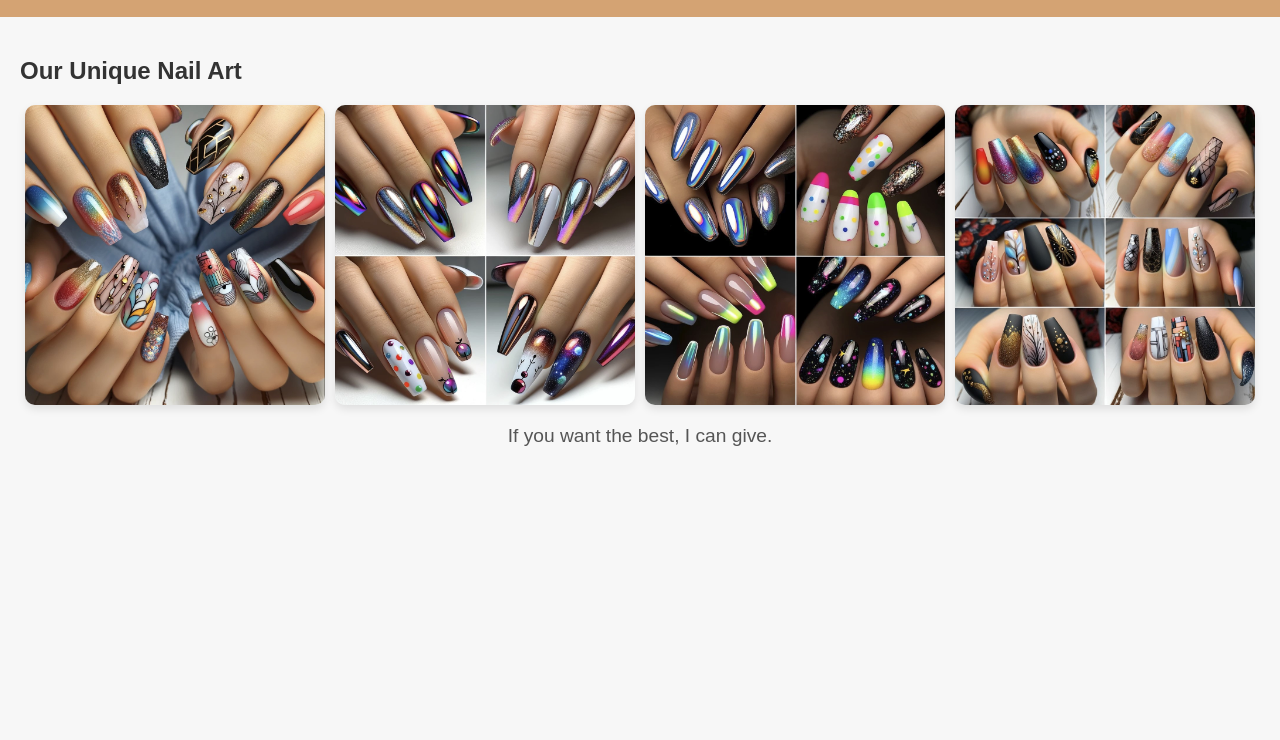
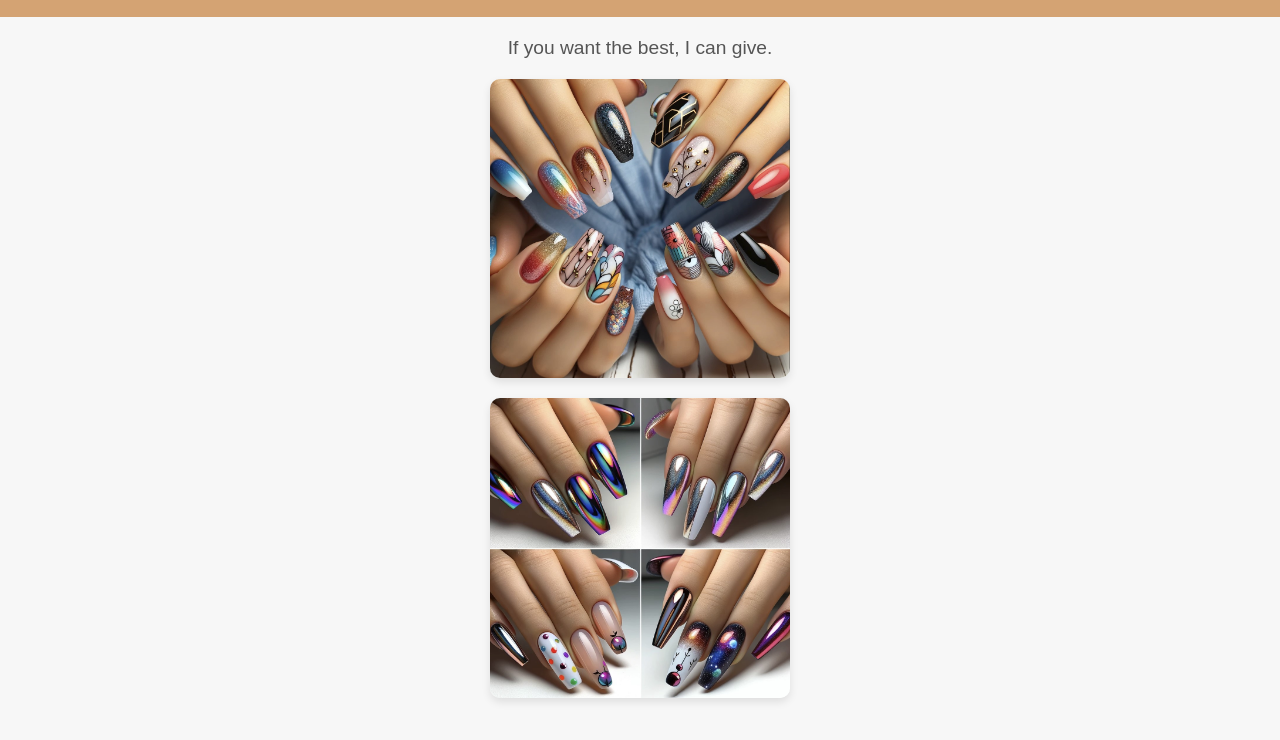
Before and after one commit to leeyu01/taeyeongsalon.com, a plain HTML site: page index.html in a window 1280 px wide. Shown: the part 60-800 px from the top of the page. Drawn offline with Linux system fonts and the light colour scheme.

Commit message:
Update index.html

```diff
--- a/index.html
+++ b/index.html
@@ -23,23 +23,12 @@
         }
         .container {
             padding: 20px;
-        }
-        .gallery {
-            display: flex;
-            flex-wrap: wrap;
-            gap: 10px;
-            justify-content: center;
-        }
-        .gallery img {
-            width: 300px;
-            height: 300px;
-            object-fit: cover;
-            border-radius: 10px;
-            box-shadow: 0 4px 8px rgba(0,0,0,0.1);
+            max-width: 600px;
+            margin: 0 auto;
         }
         .message {
             text-align: center;
-            margin-top: 20px;
+            margin-bottom: 20px;
             font-size: 1.2em;
             color: #555;
             opacity: 0;
@@ -50,6 +39,39 @@
                 opacity: 1;
             }
         }
+        .gallery {
+            display: flex;
+            flex-direction: column;
+            gap: 20px;
+            align-items: center;
+        }
+        .gallery img {
+            width: 100%;
+            max-width: 300px;
+            height: auto;
+            border-radius: 10px;
+            box-shadow: 0 4px 8px rgba(0,0,0,0.1);
+            opacity: 0;
+            animation: fadeIn 1s forwards; /* animation duration and fill mode */
+        }
+        .gallery img:nth-child(1) {
+            animation-delay: 3s; /* delay to start after message */
+        }
+        .gallery img:nth-child(2) {
+            animation-delay: 4s;
+        }
+        .gallery img:nth-child(3) {
+            animation-delay: 5s;
+        }
+        .gallery img:nth-child(4) {
+            animation-delay: 6s;
+        }
+        .gallery img:nth-child(5) {
+            animation-delay: 7s;
+        }
+        .gallery img:nth-child(6) {
+            animation-delay: 8s;
+        }
     </style>
 </head>
 <body>
@@ -57,16 +79,15 @@
         <h1>Tae Yeong Nail Salon</h1>
     </header>
     <div class="container">
-        <h2>Our Unique Nail Art</h2>
+        <div class="message">
+            If you want the best, I can give.
+        </div>
         <div class="gallery">
             <img src="./nail_art_1.jpg" alt="Nail Art 1">
             <img src="./nail_art_2.jpg" alt="Nail Art 2">
             <img src="./nail_art_3.jpg" alt="Nail Art 3">
             <img src="./nail_art_4.jpg" alt="Nail Art 4">
         </div>
-        <div class="message">
-            If you want the best, I can give.
-        </div>
     </div>
 </body>
 </html>
```
